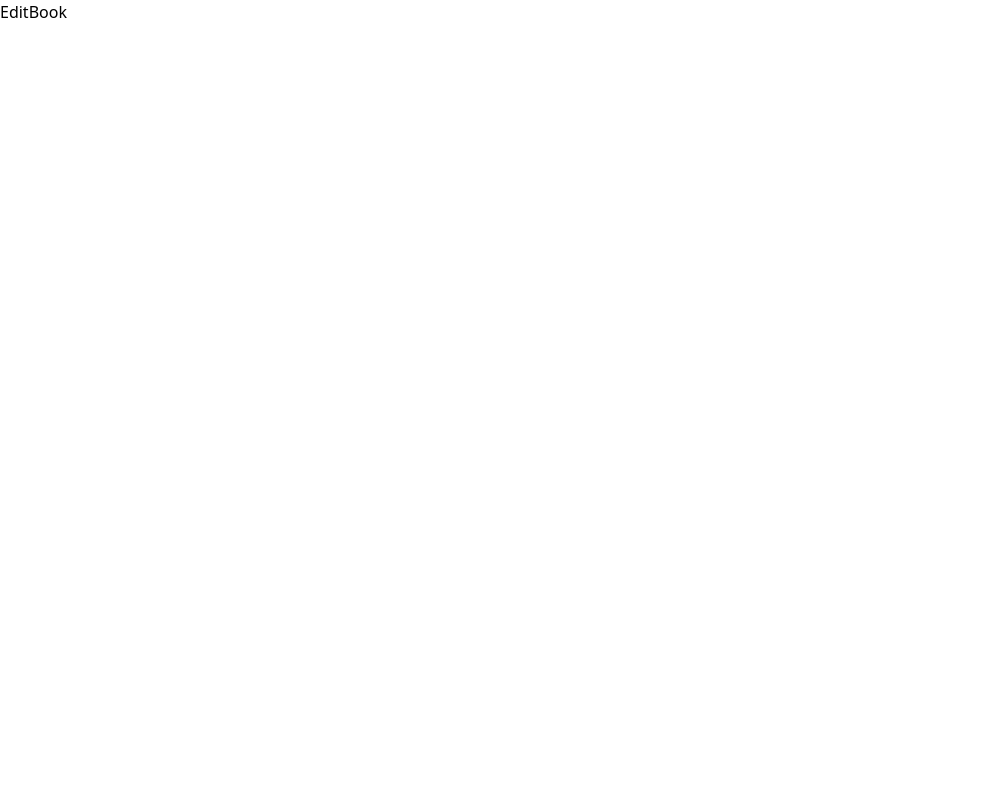
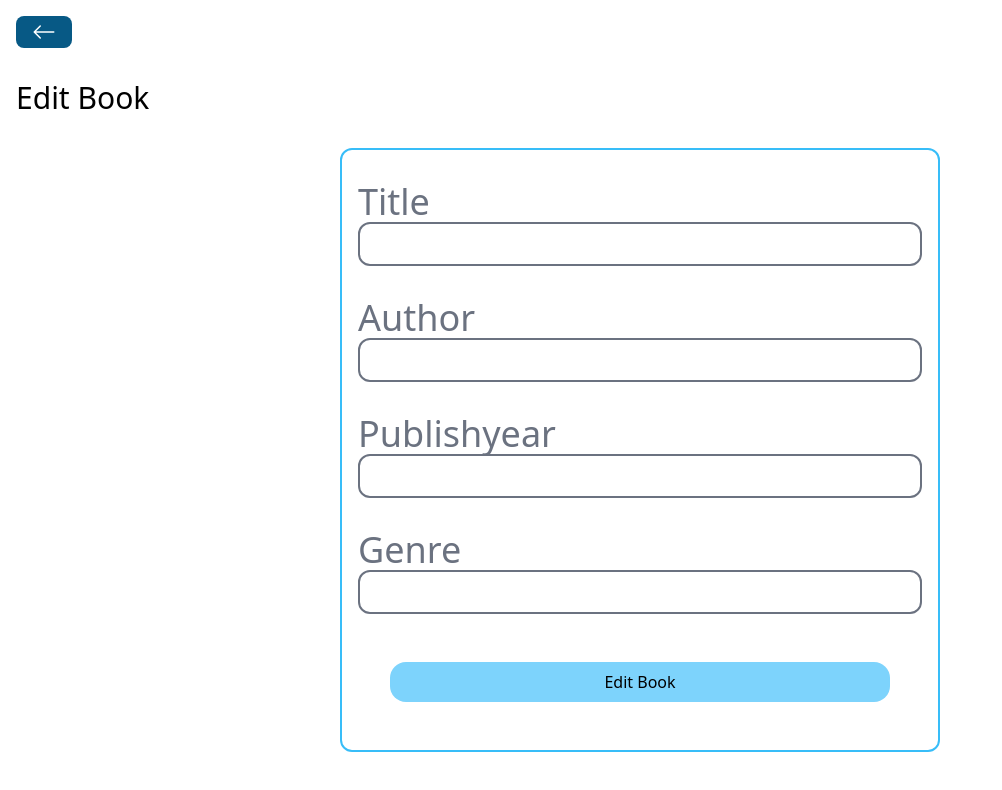
Before and after one commit to Oluiy/Books-store, a React (Vite) app in the folder Frontend/: page /books/edit/1 in a window 1280 px wide. Shown: the top 790 px of the page, without its empty margins (0-1002 px from the left). Built offline with nearby package versions, Linux system fonts and the light colour scheme; no server answers.

Commit message:
Finished the Edit page

```diff
--- a/Frontend/src/components/spinner.jsx
+++ b/Frontend/src/components/spinner.jsx
@@ -5,9 +5,9 @@ export const Spinner = () => {
     <>
       <div className="grid grid-flow-col grid-cols-2 w-[250px] h-[250px]">
         <div
-          className="animate-spin w-[200px] h-[200px] ml-[620px] mt-[200px] bg-gray-400 rounded-[1.8rem] justify-center grid-col"
+          className="animate-spin w-[200px] h-[200px] ml-[610px] mt-[200px] bg-gray-400 rounded-[1.8rem] justify-center grid-col"
           viewbox="0 0 0 0"
-        ></div><span className="text-4xl ml-[735px] mt-[285px]">Loading...</span>
+        ></div><span className="text-4xl ml-[725px] mt-[285px]">Loading...</span>
       </div>
 
     </>
--- a/Frontend/src/pages/CreateBooks.jsx
+++ b/Frontend/src/pages/CreateBooks.jsx
@@ -2,6 +2,7 @@ import React, { useState } from "react";
 import { Spinner } from "../components/spinner";
 import { useNavigate } from "react-router-dom";
 import { BackButton } from "../components/backButton";
+import axios from "axios";
 
 export const CreateBooks = () => {
   const [title, setTitle] = useState("");
@@ -10,6 +11,7 @@ export const CreateBooks = () => {
   const [genre, setGenre] = useState(" ");
   const [loading, setLoading] = useState(false);
   const navigate = useNavigate();
+
   const handleSaveBook = () => {
     const data = {
       title,
@@ -17,6 +19,7 @@ export const CreateBooks = () => {
       publishYear,
       genre,
     };
+
     setLoading(true);
     axios
       .post("http://localhost:3000/books", data)
@@ -30,41 +33,42 @@ export const CreateBooks = () => {
         console.log(error);
       });
   };
+
   return (
     <div className='p-4'>
       <BackButton />
       <h1 className="text-3xl py-6">Create Book</h1>
-      {loading ? (<Spinner />) : (<div className=""></div>)}
+      {loading ? <Spinner /> : ''}
       <div className="flex flex-col border-2 border-sky-400 rounded-xl w-[600px] p-4 mx-auto">
         <div className="my-4">
           <label  className="text-4xl mr-4 text-gray-500">Title</label>
           <input type="text"
           value={title}
-
-          className="border border-gray-500 w-full" />
+          onChange={(e) => setTitle(e.target.value)}
+          className="border-2 rounded-xl border-gray-500 w-full px-4 py-2" />
         </div>
         <div className="my-4">
           <label  className="text-4xl mr-4 text-gray-500">Author</label>
           <input type="text"
           value={author}
-
-          className="border border-gray-500 w-full" />
+          onChange={(e) => setAuthor(e.target.value)}
+          className="border-2 rounded-xl border-gray-500 w-full px-4 py-2" />
         </div>
         <div className="my-4">
           <label  className="text-4xl mr-4 text-gray-500">Publishyear</label>
-          <input type="text"
+          <input type='number'
           value={publishYear}
-
-          className="border border-gray-500 w-full" />
+          onChange={(e) => setPublishYear(e.target.value)}
+          className="border-2 rounded-xl border-gray-500 w-full px-4 py-2" />
         </div>
         <div className="my-4">
           <label  className="text-4xl mr-4 text-gray-500">Genre</label>
           <input type="text"
           value={genre}
-
-          className="border border-gray-500 w-full" />
+          onChange={(e) => setGenre(e.target.value)}
+          className="border-2 rounded-xl border-gray-500 w-full px-4 py-2" />
         </div>
-        <button type="submit" onClick={handleSaveBook}>Create Book</button>
+        <button type="submit" onClick={handleSaveBook} className="p-2 bg-sky-300 m-8 rounded-2xl">Create Book</button>
       </div>
     </div>
   );
--- a/Frontend/src/pages/EditBook.jsx
+++ b/Frontend/src/pages/EditBook.jsx
@@ -1,7 +1,121 @@
-import React from 'react'
+import React, { useEffect, useState } from "react";
+import { BackButton } from "../components/backButton";
+import { Spinner } from "../components/spinner";
+import axios from "axios";
+import { useNavigate, useParams } from "react-router-dom";
 
 export const EditBook = () => {
+  const [title, setTitle] = useState(" ");
+  const [author, setAuthor] = useState(" ");
+  const [publishYear, setPublishYear] = useState(" ");
+  const [genre, setGenre] = useState(" ");
+  const [loading, setLoading] = useState(false);
+  const navigate = useNavigate();
+  const {id} = useParams();
+
+  useEffect(() => {
+    setLoading(true);
+    axios
+      .get(`http://localhost:3000/books/${id}`)
+      .then((res) => {
+        setAuthor(res.data.author);
+        setGenre(res.data.genre);
+        setPublishYear(res.data.publishYear);
+        setTitle(res.data.title);
+        setLoading(false);
+      })
+      .catch((error) => {
+        setLoading(false);
+        alert(`An error occured please check the console`);
+        console.log(error);
+      });
+  }, [])
+  //data required to be entered;
+
+  const handleEditBook = () => {
+    const data = {
+      title,
+      author,
+      publishYear,
+      genre,
+    };
+    setLoading(true);
+    axios
+      .patch(`http://localhost:3000/books/${id}`, data)
+      .then(() => {
+        setLoading(false);
+       navigate('/')
+      })
+      .catch((error) => {
+        setLoading(false);
+        alert("error occured!!!");
+        console.log(error);
+      });
+  };
+
   return (
-    <div>EditBook</div>
-  )
-}
+    <div className="p-4">
+      <BackButton />
+      <h1 className="text-3xl my-8">Edit Book</h1>
+      {loading ? <Spinner /> : ''}
+      <div className="flex flex-col border-2 border-sky-400 rounded-xl w-[600px] p-4 mx-auto">
+        <div className="my-4">
+          <label className="text-4xl mr-4 text-gray-500">Title</label>
+          <input
+            type="text"
+            value={title}
+            onChange={(e) => setTitle(e.target.value)}
+            placeholder={title}
+            className="border-2 rounded-xl border-gray-500 w-full px-4 py-2"
+          />
+        </div>
+        <div className="my-4">
+          <label className="text-4xl mr-4 text-gray-500">Author</label>
+          <input
+            type="text"
+            value={author}
+            onChange={(e) => setAuthor(e.target.value)}
+            className="border-2 rounded-xl border-gray-500 w-full px-4 py-2"
+          />
+        </div>
+        <div className="my-4">
+          <label className="text-4xl mr-4 text-gray-500">Publishyear</label>
+          <input
+            type="number"
+            value={publishYear}
+            onChange={(e) => setPublishYear(e.target.value)}
+            className="border-2 rounded-xl border-gray-500 w-full px-4 py-2"
+          />
+        </div>
+        <div className="my-4">
+          <label className="text-4xl mr-4 text-gray-500">Genre</label>
+          <input
+            type="text"
+            value={genre}
+            onChange={(e) => setGenre(e.target.value)}
+            className="border-2 rounded-xl border-gray-500 w-full px-4 py-2"
+          />
+        </div>
+        <button
+          onClick={handleEditBook}
+          className="p-2 bg-sky-300 m-8 rounded-2xl"
+        >
+          Edit Book
+        </button>
+      </div>
+    </div>
+  );
+};
+
+// setLoading(true);
+// axios
+//   .patch(`http://localhost:3000/books/${id}`, data)
+//   .then(() => {
+//     setLoading(false);
+//     navigate("/");
+//   })
+//   .catch((error) => {
+//     setLoading(false);
+//     alert("error occured");
+//     console.log(error);
+//   });
--- a/Frontend/src/pages/Home.jsx
+++ b/Frontend/src/pages/Home.jsx
@@ -94,7 +94,7 @@ export const Home = () => {
           </tbody>
         </table>
       )}
-      <footer className="fixed bottom-[calc(20px+env(safe-area-inset-top))] left-[46.8%]">© Israel Akinboyewa</footer>
+      <footer className="fixed bottom-[calc(20px+env(safe-area-inset-top))] left-[44%] text-[25px]">© Israel Akinboyewa</footer>
     </div>
   );
 };
```
